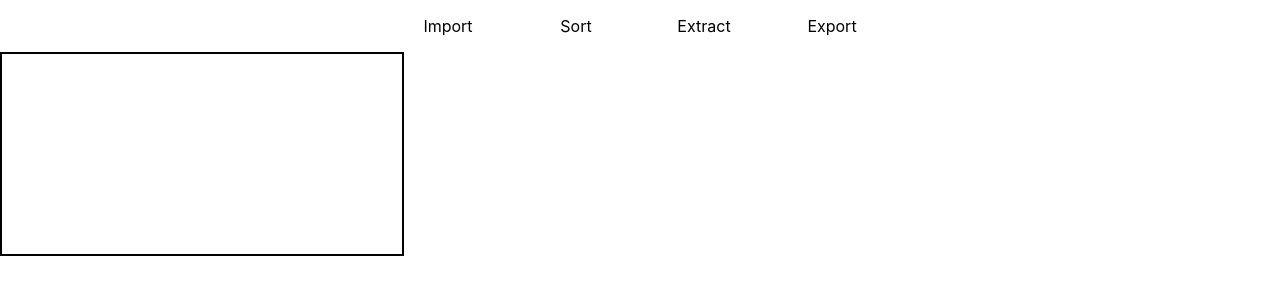
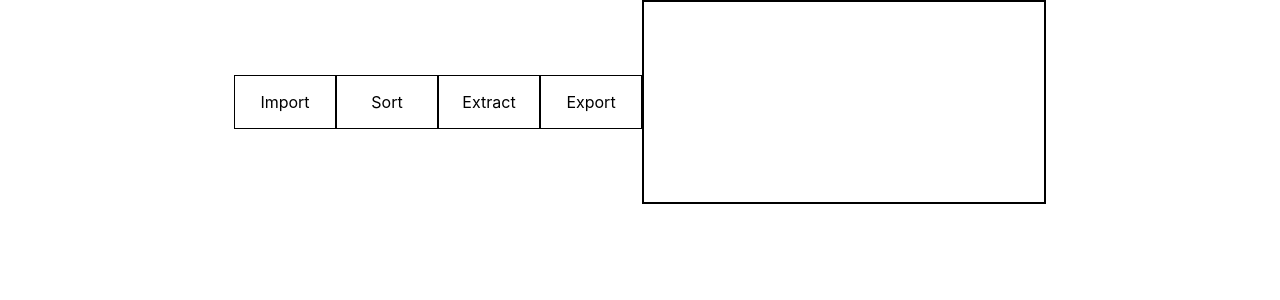
Before and after one commit to Joseph-Foschia/react-tech-challenge, a React (Create React App) app: page /Workflow in a window 1280 px wide. Shown: the top 300 px of the page. Built offline with nearby package versions, Linux system fonts and the light colour scheme.

Commit message:
Drag and Drop has been re-done, react-dnd removed, @dnd-kit added, components are now more organized

```diff
--- a/package.json
+++ b/package.json
@@ -3,12 +3,13 @@
   "version": "0.1.0",
   "private": true,
   "dependencies": {
+    "@dnd-kit/core": "^6.1.0",
+    "@dnd-kit/sortable": "^8.0.0",
+    "@dnd-kit/utilities": "^3.2.2",
     "@testing-library/jest-dom": "^5.17.0",
     "@testing-library/react": "^13.4.0",
     "@testing-library/user-event": "^13.5.0",
     "react": "^18.2.0",
-    "react-dnd": "^16.0.1",
-    "react-dnd-html5-backend": "^16.0.1",
     "react-dom": "^18.2.0",
     "react-router-dom": "^6.22.2",
     "react-scripts": "5.0.1",
--- a/src/App.css
+++ b/src/App.css
@@ -2,6 +2,11 @@
   text-align: center;
 }
 
+.Workflow{
+  display: flex;
+  align-items: center;
+  justify-content: center;
+}
 .drag-zone{
   display: flex;
   justify-content: center;
@@ -9,7 +14,7 @@
 
 .container{
   border: 1px solid black;
-  width: 10%;
+  width: 100px;
 }
 
 .WorkflowEditor {
--- a/src/App.jsx
+++ b/src/App.jsx
@@ -1,7 +1,7 @@
 import './App.css';
 import {BrowserRouter, Routes, Route } from 'react-router-dom';
-import Admin from './components/Admin';
-import Workflow from './components/Workflow';
+import Admin from './components/Admin/Admin';
+import Workflow from './components/Workflow/Workflow';
 
 const App = () => {
   return (
--- a/src/components/Canvas.jsx
+++ /dev/null
@@ -1,18 +0,0 @@
-import Items from "./Items";
-
-const Canvas = ({data}) => {
-
-
-
-  const dataList = data.Stages.map((stage) => {
-    return <Items id={stage.id} name={stage.action} />
-  });
-
-  return (
-    <div className="Canvas drag-zone">
-      {dataList}
-    </div>
-  );
-}
-
-export default Canvas;
--- /dev/null
+++ b/src/components/Canvas/Canvas.jsx
@@ -0,0 +1,42 @@
+import Items from "../Items/Items";
+import { DndContext, closestCorners } from "@dnd-kit/core";
+import { SortableContext, horizontalListSortingStrategy } from "@dnd-kit/sortable";
+import { arrayMove } from "@dnd-kit/sortable";
+
+const Canvas = ({ data, setActionList }) => {
+  console.log("data", data);
+
+  // Takes the id of the task and goes through the tasks array where the given id occurs
+  const getActionPos = (id) => data.findIndex(action => action.id === id);
+
+  const handleDragEnd = (event) => {
+    // active is the current element and over is the element that will be replaced
+    const {active, over} = event;
+
+    // if it's let go in the same position it will do nothing
+    if (active.id === over.id) return;
+
+    setActionList(actions => {
+      const originalPos = getActionPos(active.id);
+      const newPos = getActionPos(over.id);
+      console.log("original position: ", originalPos);
+      console.log("newPosition:", newPos);
+      console.log("ARRAY MOVE", arrayMove(actions, originalPos, newPos));
+      return arrayMove(actions, originalPos, newPos);
+    })
+  }
+
+  const dataList = data.map((stage) => {
+    return <Items id={stage.id} name={stage.action} key={stage.id}/>;
+  });
+
+  return (
+    <div className="Canvas drag-zone">
+      <DndContext onDragEnd={handleDragEnd} collisionDetection={closestCorners}>
+        <SortableContext items={data} strategy={horizontalListSortingStrategy}>{dataList}</SortableContext>
+      </DndContext>
+    </div>
+  );
+};
+
+export default Canvas;
--- a/src/components/Items.jsx
+++ /dev/null
@@ -1,18 +0,0 @@
-import { useDrag } from 'react-dnd';
-
-const Items = ({id, name}) => {
-  const [{isDragging}, drag] = useDrag(() => ({
-    type: "item",
-    item: {id: id},
-    collect: (monitor) => ({ // Technically optional function but if you want to keep track if it is dragging or not this will monitor it
-      isDragging: !!monitor.isDragging(),
-    })
-  }));
-  return (
-    <div className="Items container" ref={drag} style={{border: isDragging ? "5px solid pink" : "0px"}}>
-    <p>{name}</p>
-    </div>
-  );
-};
-
-export default Items;
--- /dev/null
+++ b/src/components/Items/Items.jsx
@@ -0,0 +1,23 @@
+import { useSortable } from "@dnd-kit/sortable";
+import { CSS } from "@dnd-kit/utilities";
+
+const Items = ({ id, name }) => {
+
+  const {attributes, listeners, setNodeRef, transform, transition} = useSortable({id: id});
+
+  const style = {
+    transition,
+    transform: CSS.Transform.toString(transform)
+  }
+
+  return (
+    <div
+      className="Items container"
+      ref={setNodeRef} {...attributes} {...listeners} style={style}
+    >
+      <p>{name}</p>
+    </div>
+  );
+};
+
+export default Items;
--- a/src/components/Workflow.jsx
+++ b/src/components/Workflow/Workflow.jsx
@@ -1,13 +1,10 @@
-import Canvas from "./Canvas";
-import WorkflowEditor from "./WorkflowEditor";
-import { DndProvider } from "react-dnd";
-import { HTML5Backend } from "react-dnd-html5-backend";
-import Items from "./Items";
+import Canvas from "../Canvas/Canvas";
+import WorkflowEditor from "../WorkflowEditor/WorkflowEditor";
+import Items from "../Items/Items";
 import { useState } from "react";
 
 
 const Workflow = () => {
-
   const data = {
     _id: "bU4rMI7fEeeqxlvy4NOyyA==",
     ProjectId: "bOd74o7fEeeqxlvy4NOyyA==",
@@ -44,13 +41,13 @@ const Workflow = () => {
     ],
   };
 
+  const [actionList, setActionList] = useState(data.Stages);
+
   return (
-    <DndProvider backend={HTML5Backend}>
       <div className="Workflow">
-        <Canvas data={data}/>
-        <WorkflowEditor data={data}/>
+        <Canvas data={actionList} setActionList={setActionList}/>
+        <WorkflowEditor data={data.Stages}/>
       </div>
-    </DndProvider>
   );
 };
 
--- a/src/components/WorkflowEditor.jsx
+++ /dev/null
@@ -1,43 +0,0 @@
-import { useState } from 'react';
-import { useDrop } from 'react-dnd';
-import Items from './Items';
-
-const WorkflowEditor = ({data}) => {
-
-  const [board, setBoard] = useState([]);
-
-  const Actions = [
-    "Import",
-    "Export",
-    "Sort",
-    "Extract",
-    "Split",
-  ]
-
-  const [{isOver}, drop] = useDrop(() => ({
-    accept: 'item',
-    drop: (item) => addItemToBoard(item.id),
-    collect: (monitor) => ({ // Allows us to check if the dragging has completed
-      isOver: !!monitor.isOver(),
-    }),
-  }))
-
-  const addItemToBoard = (id) => {
-    console.log(id);
-    const ActionList = data.Stages.filter((Action) => id === Action.id);
-    setBoard((board) => [...board, ActionList[0]]);
-    setBoard([ActionList[0]]);
-  }
-
-  const editorItems = board.map((item) => {
-    return <Items id={item.id} name={item.action} />
-  });
-
-  return (
-    <div className="WorkflowEditor drag-zone" ref={drop}>
-      {editorItems}
-    </div>
-  );
-}
-
-export default WorkflowEditor;
--- /dev/null
+++ b/src/components/WorkflowEditor/WorkflowEditor.jsx
@@ -0,0 +1,20 @@
+import { useState } from 'react';
+import Items from '../Items/Items';
+
+const WorkflowEditor = ({data}) => {
+
+  const Actions = [
+    "Import",
+    "Export",
+    "Sort",
+    "Extract",
+    "Split",
+  ]
+
+  return (
+    <div className="WorkflowEditor drag-zone" >
+    </div>
+  );
+}
+
+export default WorkflowEditor;
```
Also changed, not shown: src/components/Admin/Admin.jsx (renamed from src/components/Admin.jsx), 1 other file (tests, documents, lock files or other folders).
